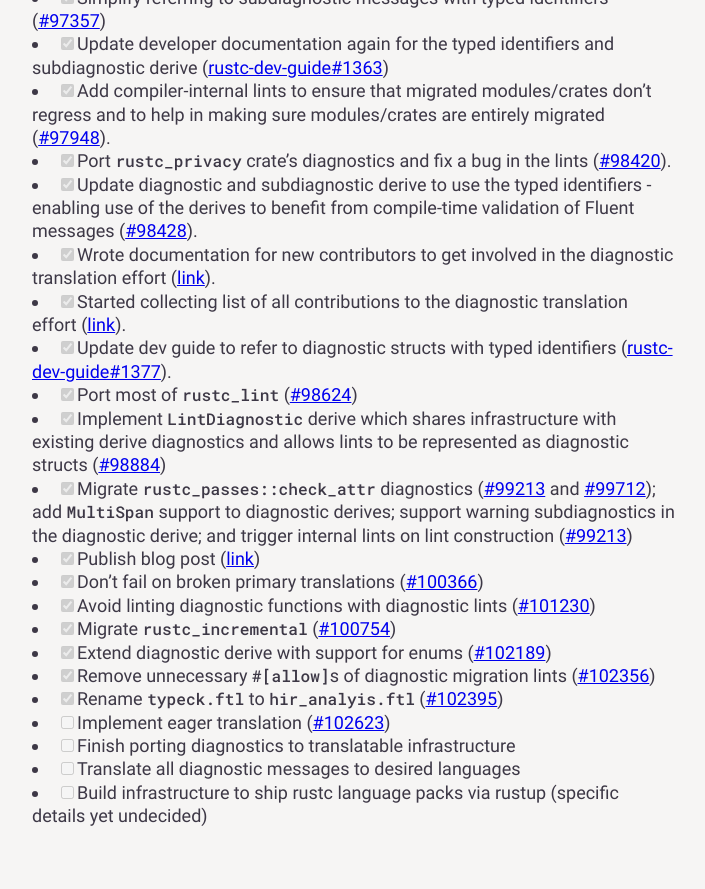
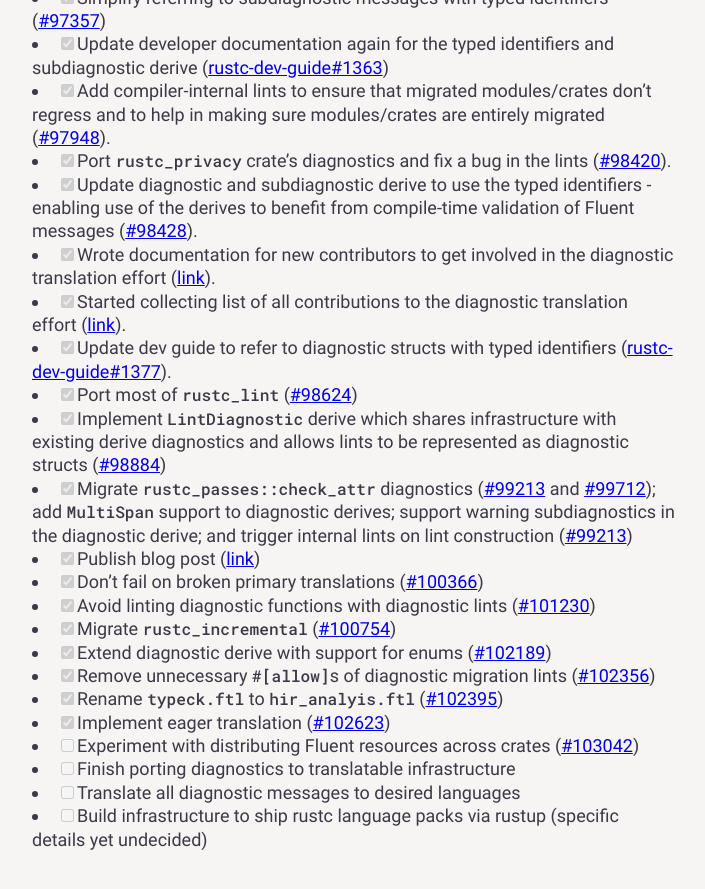
Before and after one commit to yijunyu/trusted-programming.github.io, a Jekyll site: the page built from articles/work-in-progress/Compiler/DiagnosticsTranslation.md, in a window 1280 px wide and 900 px high, scrolled down 1241 px. Shown: the top 889 px of the window, without its empty margins (299-1004 px from the left). Built offline with Jekyll 4.4.1, drawn with Linux system fonts in a browser that asks for light colours.

Commit message:
updates for nov 2022

```diff
--- a/articles/work-in-progress/Compiler/DiagnosticsTranslation.md
+++ b/articles/work-in-progress/Compiler/DiagnosticsTranslation.md
@@ -84,7 +84,8 @@
 - [x] Extend diagnostic derive with support for enums ([#102189])
 - [x] Remove unnecessary `#[allow]`s of diagnostic migration lints ([#102356])
 - [x] Rename `typeck.ftl` to `hir_analyis.ftl` ([#102395])
-- [ ] Implement eager translation ([#102623])
+- [x] Implement eager translation ([#102623])
+- [ ] Experiment with distributing Fluent resources across crates ([#103042])
 - [ ] Finish porting diagnostics to translatable infrastructure
 - [ ] Translate all diagnostic messages to desired languages
 - [ ] Build infrastructure to ship rustc language packs via rustup (specific
@@ -113,6 +114,7 @@
 [#102356]: https://github.com/rust-lang/rust/pull/102356
 [#102395]: https://github.com/rust-lang/rust/pull/102395
 [#102623]: https://github.com/rust-lang/rust/pull/102623
+[#103042]: https://github.com/rust-lang/rust/pull/103042
 [rustc-dev-guide#1333]: https://github.com/rust-lang/rustc-dev-guide/pull/1333
 [rustc-dev-guide#1363]: https://github.com/rust-lang/rustc-dev-guide/pull/1363
 [rustc-dev-guide#1377]: https://github.com/rust-lang/rustc-dev-guide/pull/1377
```
